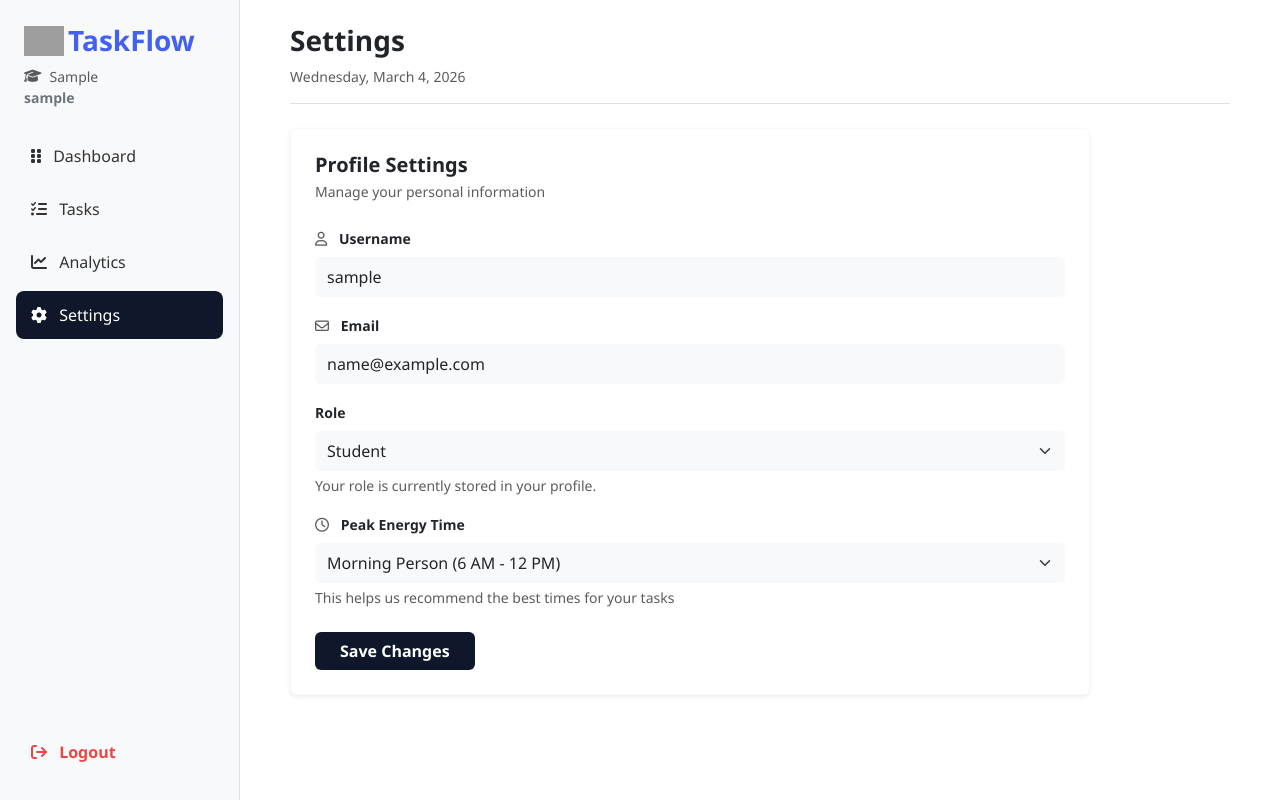
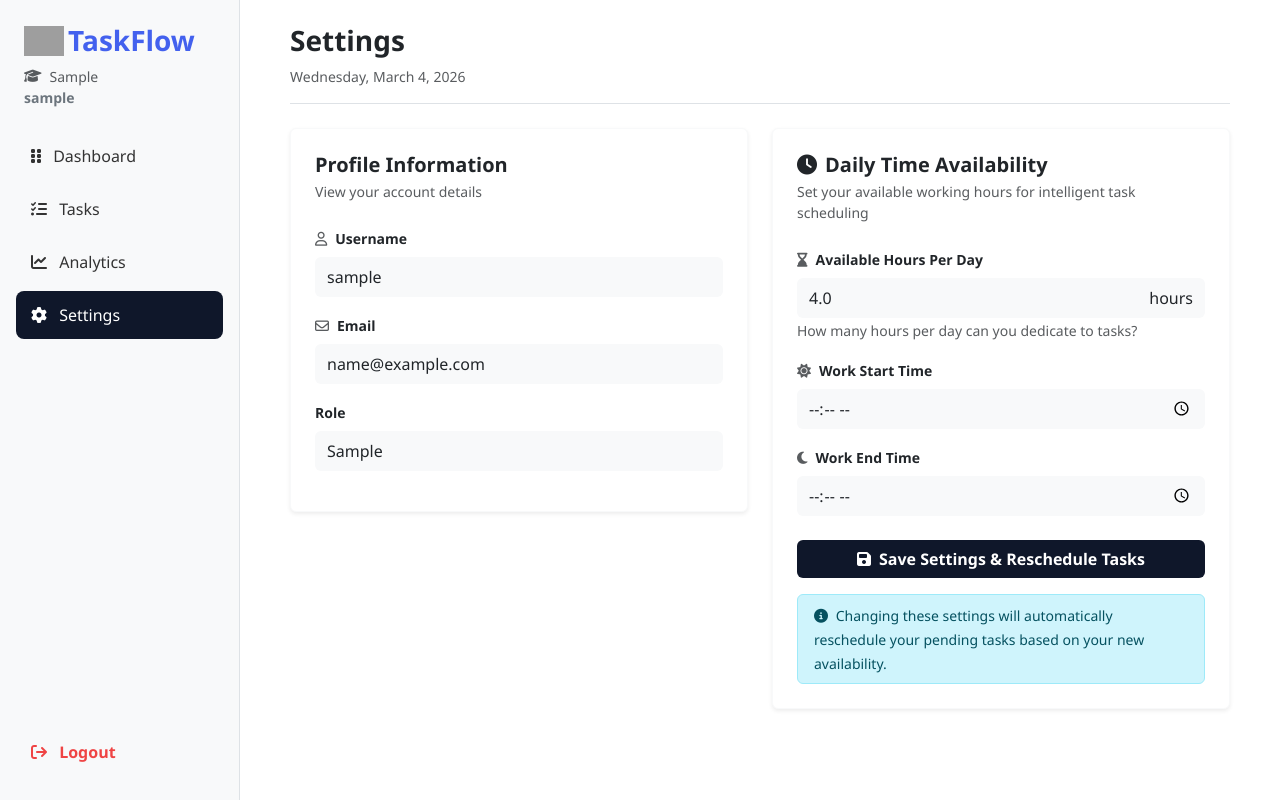
Before and after one commit to Shaikh-Subhan/TaskFlow, a Django app: page /settings/ in a window 1280 px wide. Run offline with Django 5.2, Linux system fonts and the light colour scheme; the visitor is signed in with stand-in values (Sample User, id 1); data comes from the database, SQL or seed files in the repository; grey boxes are pictures that could not be loaded.

Commit message:
ui: Redesign settings page with time availability management
Complete redesign of settings template:
- Split into two-column layout (Profile info + Time settings)
- Implement Daily Time Availability section with:
  - Available hours per day input (0.5-24 hours floats)
  - Work start and end time inputs
  - Clear labels with icons

- Keep profile information section with:
  - Username, email, role (read-only)
  - User details display

- Add feature hints:
  - Auto-reschedule info alert
  - Form submission triggers task rescheduling
  - Better UX with Bootstrap styling

- Include success/error message display area

```diff
--- a/templates/settings.html
+++ b/templates/settings.html
@@ -1,6 +1,6 @@
 {% extends 'base.html' %}
 
-{% block title %}Analytics - TaskFlow{% endblock %}
+{% block title %}Settings - TaskFlow{% endblock %}
 
 {% block content %}
 
@@ -10,77 +10,105 @@
                 <p class="text-muted small m-0">{% now "l, F j, Y" %}</p>
             </header>
 
-            <div
-                class="card border-light shadow-sm p-4"
-                style="max-width: 800px">
+            <!-- Messages -->
+            {% if messages %}
             <div class="mb-4">
-                    <h3 class="h5 fw-bold mb-1">Profile Settings</h3>
-                    <p class="text-muted small m-0">
-                        Manage your personal information
-                    </p>
+                {% for message in messages %}
+                    {% if message.level == 40 %}
+                        <div class="alert alert-danger alert-dismissible fade show" role="alert">
+                            <i class="fa-solid fa-circle-exclamation me-2"></i>{{ message }}
+                            <button type="button" class="btn-close" data-bs-dismiss="alert" aria-label="Close"></button>
+                        </div>
+                    {% elif message.level == 25 %}
+                        <div class="alert alert-success alert-dismissible fade show" role="alert">
+                            <i class="fa-solid fa-circle-check me-2"></i>{{ message }}
+                            <button type="button" class="btn-close" data-bs-dismiss="alert" aria-label="Close"></button>
+                        </div>
+                    {% endif %}
+                {% endfor %}
+            </div>
+            {% endif %}
+
+            <div class="row g-4">
+                <!-- Profile Settings Card -->
+                <div class="col-md-6">
+                    <div class="card border-light shadow-sm p-4">
+                        <div class="mb-4">
+                            <h3 class="h5 fw-bold mb-1">Profile Information</h3>
+                            <p class="text-muted small m-0">View your account details</p>
+                        </div>
+
+                        <div class="mb-3">
+                            <label class="form-label fw-bold small">
+                                <i class="fa-regular fa-user me-2 text-muted"></i>Username
+                            </label>
+                            <input type="text" readonly class="form-control bg-light border-0 py-2" value="{{ request.user.username }}" />
+                        </div>
+
+                        <div class="mb-3">
+                            <label class="form-label fw-bold small">
+                                <i class="fa-regular fa-envelope me-2 text-muted"></i>Email
+                            </label>
+                            <input type="email" readonly class="form-control bg-light border-0 py-2" value="{{ request.user.email }}" />
+                        </div>
+
+                        <div class="mb-3">
+                            <label class="form-label fw-bold small">Role</label>
+                            <input type="text" readonly class="form-control bg-light border-0 py-2" value="{{ request.user.first_name|default:'Not set'|capfirst }}" />
+                        </div>
+                    </div>
+                </div>
+
+                <!-- Time Availability Settings Card -->
+                <div class="col-md-6">
+                    <div class="card border-light shadow-sm p-4">
+                        <div class="mb-4">
+                            <h3 class="h5 fw-bold mb-1">
+                                <i class="fa-solid fa-clock me-2"></i>Daily Time Availability
+                            </h3>
+                            <p class="text-muted small m-0">Set your available working hours for intelligent task scheduling</p>
                         </div>
 
                         <form method="POST" action="">
                             {% csrf_token %}
                             <div class="mb-3">
-                        <label class="form-label fw-bold small"
-                            ><i class="fa-regular fa-user me-2 text-muted"></i>
-                            Username</label
-                        >
-                        <input
-                            type="text"
-                            readonly
-                            class="form-control bg-light border-0 py-2"
-                            value="{{ request.user.username }}" />
+                                <label class="form-label fw-bold small">
+                                    <i class="fa-solid fa-hourglass-end me-2 text-muted"></i>Available Hours Per Day
+                                </label>
+                                <div class="input-group">
+                                    <input type="number" step="0.5" min="0.5" max="24" name="available_hours" class="form-control bg-light border-0 py-2" value="{{ profile.available_hours_per_day }}" required />
+                                    <span class="input-group-text bg-light border-0">hours</span>
+                                </div>
+                                <small class="form-text text-muted">How many hours per day can you dedicate to tasks?</small>
                             </div>
 
                             <div class="mb-3">
-                        <label class="form-label fw-bold small"
-                            ><i
-                                class="fa-regular fa-envelope me-2 text-muted"></i>
-                            Email</label
-                        >
-                        <input
-                            name="email"
-                            type="email"
-                            class="form-control bg-light border-0 py-2"
-                            value="{{ request.user.email }}" />
-                    </div>
-
-                    <div class="mb-3">
-                        <label class="form-label fw-bold small">Role</label>
-                        <select name="role" class="form-select bg-light border-0 py-2">
-                            <option value="" disabled {% if not request.user.first_name %}selected{% endif %}>Select your role</option>
-                            <option value="student" {% if request.user.first_name == 'student' %}selected{% endif %}>Student</option>
-                            <option value="teacher" {% if request.user.first_name == 'teacher' %}selected{% endif %}>Teacher</option>
-                            <option value="corporate" {% if request.user.first_name == 'corporate' %}selected{% endif %}>Corporate</option>
-                            <option value="entrepreneur" {% if request.user.first_name == 'entrepreneur' %}selected{% endif %}>Entrepreneur</option>
-                        </select>
-                        <p class="form-text small">Your role is currently stored in your profile.</p>
+                                <label class="form-label fw-bold small">
+                                    <i class="fa-solid fa-sun me-2 text-muted"></i>Work Start Time
+                                </label>
+                                <input type="time" name="work_start_time" class="form-control bg-light border-0 py-2" value="{{ profile.work_start_time|time:'H:i' }}" />
                             </div>
 
                             <div class="mb-4">
-                        <label class="form-label fw-bold small"
-                            ><i class="fa-regular fa-clock me-2 text-muted"></i>
-                            Peak Energy Time</label
-                        >
-                        <select class="form-select bg-light border-0 py-2">
-                            <option>Morning Person (6 AM - 12 PM)</option>
-                            <option>Afternoon Person (12 PM - 5 PM)</option>
-                            <option>Night Owl (8 PM - 2 AM)</option>
-                        </select>
-                        <p class="form-text small">
-                            This helps us recommend the best times for your
-                            tasks
-                        </p>
+                                <label class="form-label fw-bold small">
+                                    <i class="fa-solid fa-moon me-2 text-muted"></i>Work End Time
+                                </label>
+                                <input type="time" name="work_end_time" class="form-control bg-light border-0 py-2" value="{{ profile.work_end_time|time:'H:i' }}" />
                             </div>
 
-                    <button
-                        type="submit"
-                        class="btn bg-primary-custom fw-bold px-4">
-                        Save Changes
+                            <button type="submit" class="btn bg-primary-custom fw-bold w-100">
+                                <i class="fa-solid fa-save me-2"></i>Save Settings & Reschedule Tasks
                             </button>
                         </form>
+
+                        <div class="alert alert-info mt-3 py-2 mb-0">
+                            <small>
+                                <i class="fa-solid fa-info-circle me-1"></i>
+                                Changing these settings will automatically reschedule your pending tasks based on your new availability.
+                            </small>
+                        </div>
+                    </div>
+                </div>
             </div>
         </main>
 
```
Lines whose indentation alone changed are shown as unchanged.
